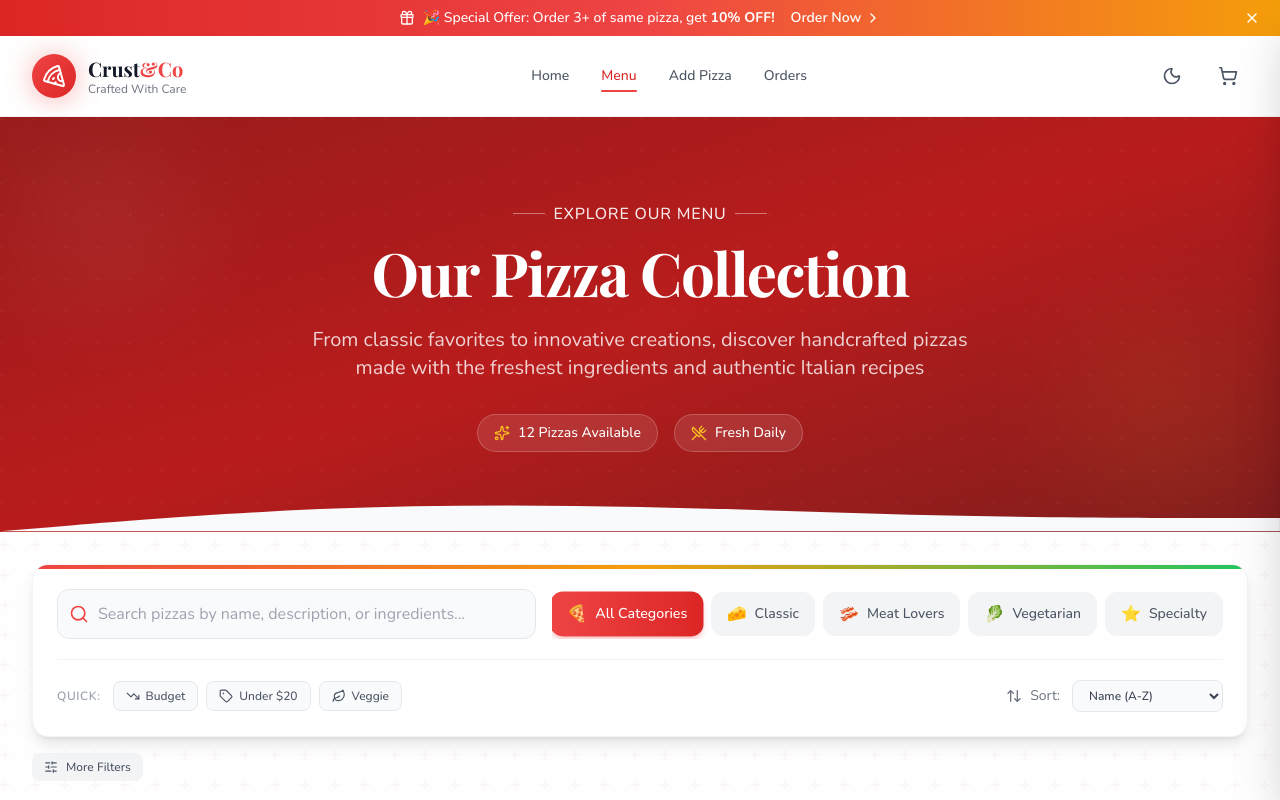
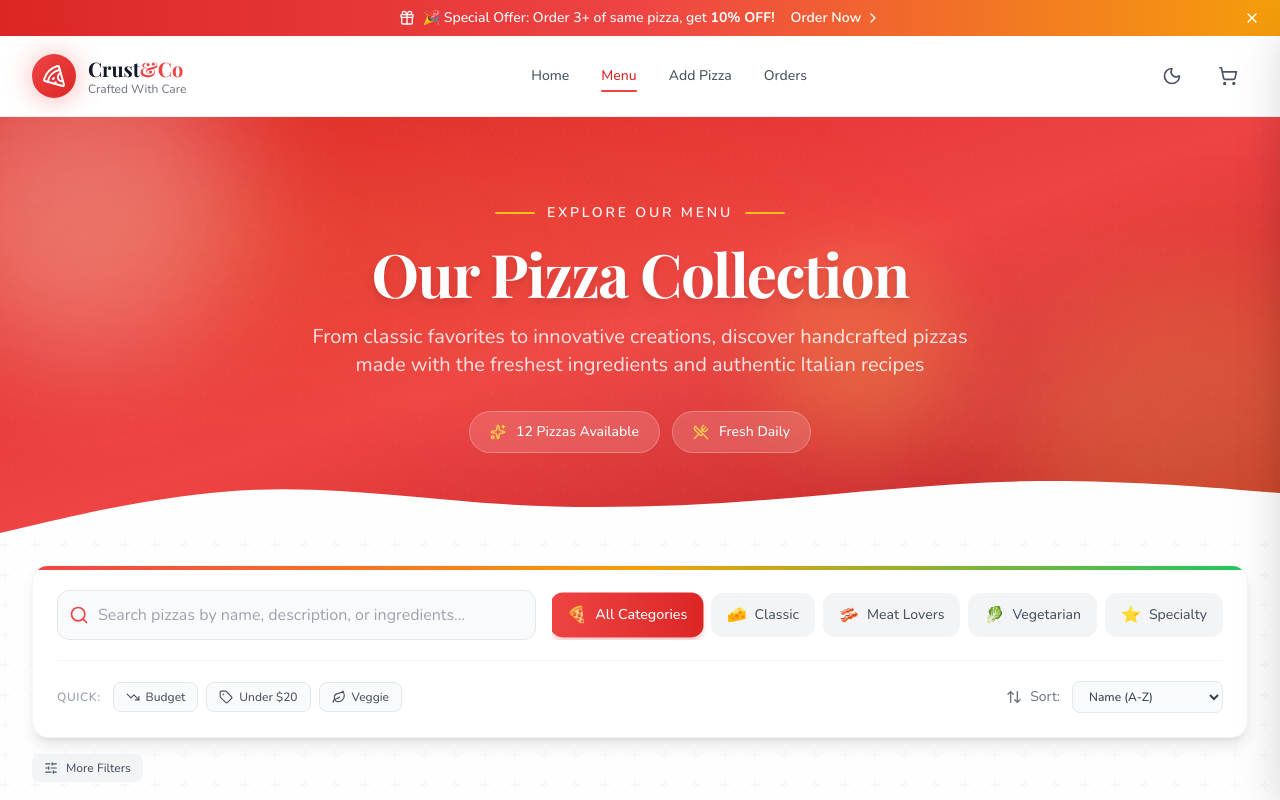
Before and after one commit to gauravsharma2526/pizza-app, a React (Vite) app: page /menu in a window 1280 px wide. Shown: the top 800 px of the page. Built offline with nearby package versions, Linux system fonts and the light colour scheme.

Commit message:
fix ui of order page

```diff
--- a/src/components/layout/HeroSection.tsx
+++ b/src/components/layout/HeroSection.tsx
@@ -38,80 +38,95 @@ export const HeroSection: React.FC<HeroSectionProps> = ({
 }) => {
   const navigate = useNavigate();
 
-  // Theme-based gradient classes
-  const gradientClass = theme === 'primary'
-    ? 'from-primary-800 via-primary-700 to-primary-900'
-    : 'from-secondary-800 via-secondary-700 to-secondary-900';
-
-  // Accent color for decorative blobs
-  const accentBlobClass = theme === 'primary'
-    ? 'bg-secondary-400'
-    : 'bg-primary-400';
-
-  // Badge icon accent color
-  const badgeIconClass = theme === 'primary'
-    ? 'text-secondary-400'
-    : 'text-primary-400';
+  // Theme-based styles
+  const isPrimary = theme === 'primary';
 
   return (
-    <section className={`relative bg-gradient-to-br ${gradientClass} overflow-hidden`}>
-      {/* Decorative elements */}
-      <div className="absolute inset-0 opacity-10">
-        <div className="absolute top-10 left-10 w-32 h-32 bg-white rounded-full blur-3xl" />
-        <div className={`absolute bottom-10 right-10 w-40 h-40 ${accentBlobClass} rounded-full blur-3xl`} />
-        <div className="absolute top-1/2 left-1/2 -translate-x-1/2 -translate-y-1/2 w-64 h-64 bg-white rounded-full blur-3xl opacity-5" />
+    <section className={`relative overflow-hidden ${
+      isPrimary
+        ? 'bg-gradient-to-br from-primary-600 via-primary-500 to-primary-700'
+        : 'bg-gradient-to-br from-secondary-600 via-secondary-500 to-secondary-700'
+    }`}>
+      {/* Animated background shapes */}
+      <div className="absolute inset-0 overflow-hidden">
+        {/* Large floating orbs */}
+        <div className={`absolute -top-20 -left-20 w-80 h-80 rounded-full blur-3xl opacity-30 animate-float ${
+          isPrimary ? 'bg-white' : 'bg-white'
+        }`} />
+        <div className={`absolute -bottom-32 -right-32 w-96 h-96 rounded-full blur-3xl opacity-20 ${
+          isPrimary ? 'bg-secondary-300' : 'bg-primary-300'
+        }`} style={{ animation: 'float 8s ease-in-out infinite reverse' }} />
+        <div className={`absolute top-1/3 right-1/4 w-48 h-48 rounded-full blur-2xl opacity-20 ${
+          isPrimary ? 'bg-yellow-300' : 'bg-amber-300'
+        }`} style={{ animation: 'floatDelayed 6s ease-in-out infinite' }} />
+
+        {/* Mesh gradient overlay */}
+        <div className="absolute inset-0 opacity-30"
+          style={{
+            background: isPrimary
+              ? 'radial-gradient(ellipse at 20% 30%, rgba(251, 191, 36, 0.3) 0%, transparent 50%), radial-gradient(ellipse at 80% 70%, rgba(255, 255, 255, 0.2) 0%, transparent 50%)'
+              : 'radial-gradient(ellipse at 20% 30%, rgba(239, 68, 68, 0.3) 0%, transparent 50%), radial-gradient(ellipse at 80% 70%, rgba(255, 255, 255, 0.2) 0%, transparent 50%)'
+          }}
+        />
+
+        {/* Subtle dot pattern */}
+        <div
+          className="absolute inset-0 opacity-[0.03]"
+          style={{
+            backgroundImage: 'radial-gradient(circle, white 1px, transparent 1px)',
+            backgroundSize: '24px 24px'
+          }}
+        />
       </div>
 
-      {/* Pattern overlay */}
-      <div
-        className="absolute inset-0 opacity-5"
-        style={{
-          backgroundImage: 'radial-gradient(circle at 2px 2px, white 1px, transparent 0)',
-          backgroundSize: '32px 32px'
-        }}
-      />
-
-      <div className="relative page-container py-16 md:py-20">
+      {/* Content */}
+      <div className="relative page-container py-12 md:py-16 lg:py-20">
         {/* Back button */}
         {backTo && (
           <button
             onClick={() => navigate(backTo)}
-            className="inline-flex items-center gap-2 text-white/80 hover:text-white transition-colors mb-8 group"
+            className="inline-flex items-center gap-2 text-white/80 hover:text-white transition-all duration-200 mb-6 group bg-white/10 hover:bg-white/20 px-4 py-2 rounded-full backdrop-blur-sm"
           >
-            <ArrowLeft className="w-4 h-4 group-hover:-translate-x-1 transition-transform" />
-            {backLabel}
+            <ArrowLeft className="w-4 h-4 group-hover:-translate-x-1 transition-transform duration-200" />
+            <span className="text-sm font-medium">{backLabel}</span>
           </button>
         )}
 
         <div className="text-center max-w-3xl mx-auto">
-          {/* Subtitle */}
-          <div className="inline-flex items-center gap-2 mb-4">
-            <span className="w-8 h-px bg-white/40" />
-            <span className="text-white/90 text-sm md:text-base font-medium tracking-wider uppercase">
+          {/* Subtitle pill */}
+          <div className="inline-flex items-center gap-3 mb-5">
+            <span className={`w-10 h-[2px] rounded-full ${isPrimary ? 'bg-secondary-400' : 'bg-primary-400'}`} />
+            <span className="text-white/95 text-xs md:text-sm font-semibold tracking-[0.2em] uppercase">
               {subtitle}
             </span>
-            <span className="w-8 h-px bg-white/40" />
+            <span className={`w-10 h-[2px] rounded-full ${isPrimary ? 'bg-secondary-400' : 'bg-primary-400'}`} />
           </div>
 
-          {/* Main heading */}
-          <h1 className="font-display text-4xl md:text-5xl lg:text-6xl font-bold text-white mb-6 tracking-tight">
-            {title}
+          {/* Main heading with gradient text effect */}
+          <h1 className="font-display text-3xl sm:text-4xl md:text-5xl lg:text-6xl font-bold text-white mb-5 tracking-tight leading-[1.1]">
+            <span className="drop-shadow-lg">{title}</span>
           </h1>
 
           {/* Description */}
-          <p className="text-white/80 text-lg md:text-xl leading-relaxed max-w-2xl mx-auto">
+          <p className="text-white/85 text-base md:text-lg lg:text-xl leading-relaxed max-w-2xl mx-auto font-light">
             {description}
           </p>
 
           {/* Stats badges */}
           {badges.length > 0 && (
-            <div className="flex flex-wrap items-center justify-center gap-4 mt-8">
+            <div className="flex flex-wrap items-center justify-center gap-3 mt-8">
               {badges.map((badge, index) => (
                 <div
                   key={index}
-                  className="flex items-center gap-2 bg-white/10 backdrop-blur-sm px-4 py-2 rounded-full border border-white/20"
+                  className={`flex items-center gap-2.5 px-5 py-2.5 rounded-full border backdrop-blur-md transition-all duration-300 hover:scale-105 ${
+                    isPrimary
+                      ? 'bg-white/15 border-white/25 hover:bg-white/25'
+                      : 'bg-white/15 border-white/25 hover:bg-white/25'
+                  }`}
                 >
-                  <span className={badgeIconClass}>{badge.icon}</span>
+                  <span className={isPrimary ? 'text-secondary-300' : 'text-primary-300'}>
+                    {badge.icon}
+                  </span>
                   <span className="text-white text-sm font-medium">{badge.text}</span>
                 </div>
               ))}
@@ -120,12 +135,18 @@ export const HeroSection: React.FC<HeroSectionProps> = ({
         </div>
       </div>
 
-      {/* Bottom curve */}
-      <div className="absolute bottom-0 left-0 right-0">
-        <svg viewBox="0 0 1440 60" fill="none" xmlns="http://www.w3.org/2000/svg" className="w-full h-auto">
+      {/* Smooth bottom transition */}
+      <div className="absolute bottom-0 left-0 right-0 h-16 md:h-20 overflow-hidden">
+        <svg
+          viewBox="0 0 1440 120"
+          preserveAspectRatio="none"
+          className="absolute bottom-0 w-full h-full"
+          fill="none"
+        >
+          {/* Subtle wave layers for depth */}
           <path
-            d="M0 60L60 55C120 50 240 40 360 35C480 30 600 30 720 32.5C840 35 960 40 1080 42.5C1200 45 1320 45 1380 45L1440 45V60H1380C1320 60 1200 60 1080 60C960 60 840 60 720 60C600 60 480 60 360 60C240 60 120 60 60 60H0V60Z"
-            className="fill-gray-50 dark:fill-gray-900"
+            d="M0 120L48 105C96 90 192 60 288 55C384 50 480 70 576 77.5C672 85 768 80 864 70C960 60 1056 45 1152 42.5C1248 40 1344 50 1392 55L1440 60V120H0Z"
+            className="fill-[#fefefe] dark:fill-[#0f0f0f]"
           />
         </svg>
       </div>
```
